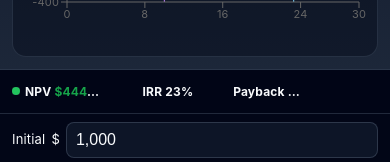
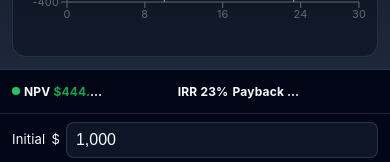
Before and after one commit to armstrma/npv-calculator, a React (Vite) app: page / in a window 390 px wide. Shown: the part 305-467 px from the top of the page. Built offline with nearby package versions, Linux system fonts and the light colour scheme.

Commit message:
Tune mobile metrics bar spacing

```diff
--- a/src/App.css
+++ b/src/App.css
@@ -508,8 +508,8 @@ input[type="range"]::-moz-range-thumb {
 @media (max-width: 1024px) {
   .mobile-metrics-header {
     display: grid !important;
-    grid-template-columns: 8px minmax(0, 1.75fr) minmax(0, 0.82fr) minmax(0, 0.82fr);
-    gap: 5px;
+    grid-template-columns: 12px minmax(0, 1.9fr) minmax(56px, 0.78fr) minmax(64px, 0.9fr);
+    gap: 4px;
     align-items: center;
     padding: 8px 8px;
     border-bottom: 1px solid #475569;
@@ -519,6 +519,16 @@ input[type="range"]::-moz-range-thumb {
     font-size: 12px;
     font-weight: 700;
   }
+  .mobile-metrics-header span:nth-child(2) {
+    text-align: left;
+  }
+  .mobile-metrics-header span:nth-child(3),
+  .mobile-metrics-header span:nth-child(4) {
+    text-align: right;
+  }
+  .quick-view-metrics-header {
+    grid-template-columns: 12px minmax(0, 1fr) minmax(0, 1.55fr) minmax(56px, 0.82fr) minmax(64px, 0.92fr);
+  }
   .quick-view-metrics-header {
     grid-template-columns: 8px minmax(0, 1fr) minmax(0, 1.55fr) minmax(0, 0.9fr) minmax(0, 0.9fr);
   }
@@ -533,9 +543,9 @@ input[type="range"]::-moz-range-thumb {
     display: flex;
     align-items: center;
     justify-content: flex-start;
-    width: 8px;
-    min-width: 8px;
-    padding: 0;
+    width: 12px;
+    min-width: 12px;
+    padding: 0 4px 0 0;
     margin: 0;
   }
   .mobile-sentiment-dot {
```
